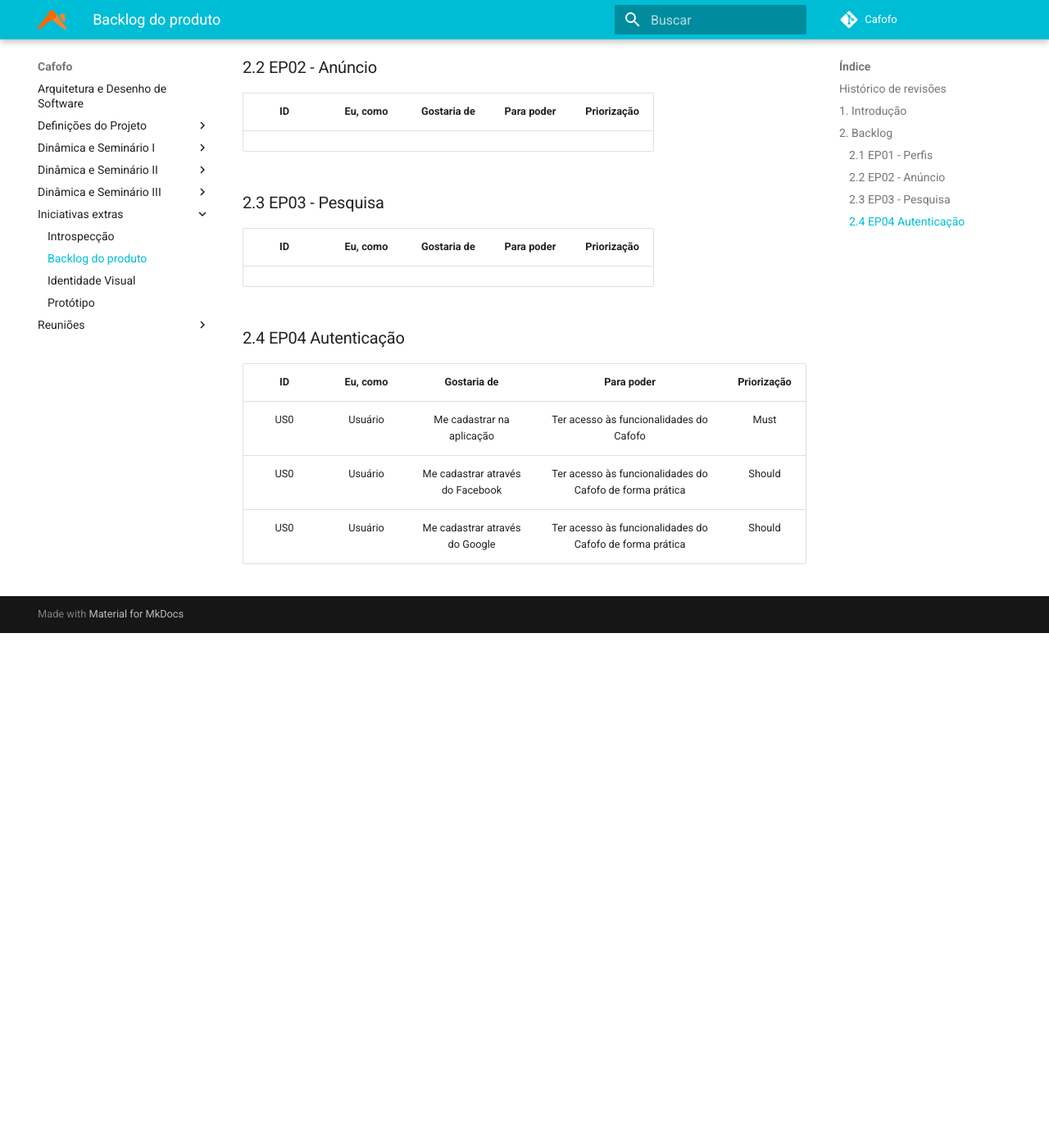
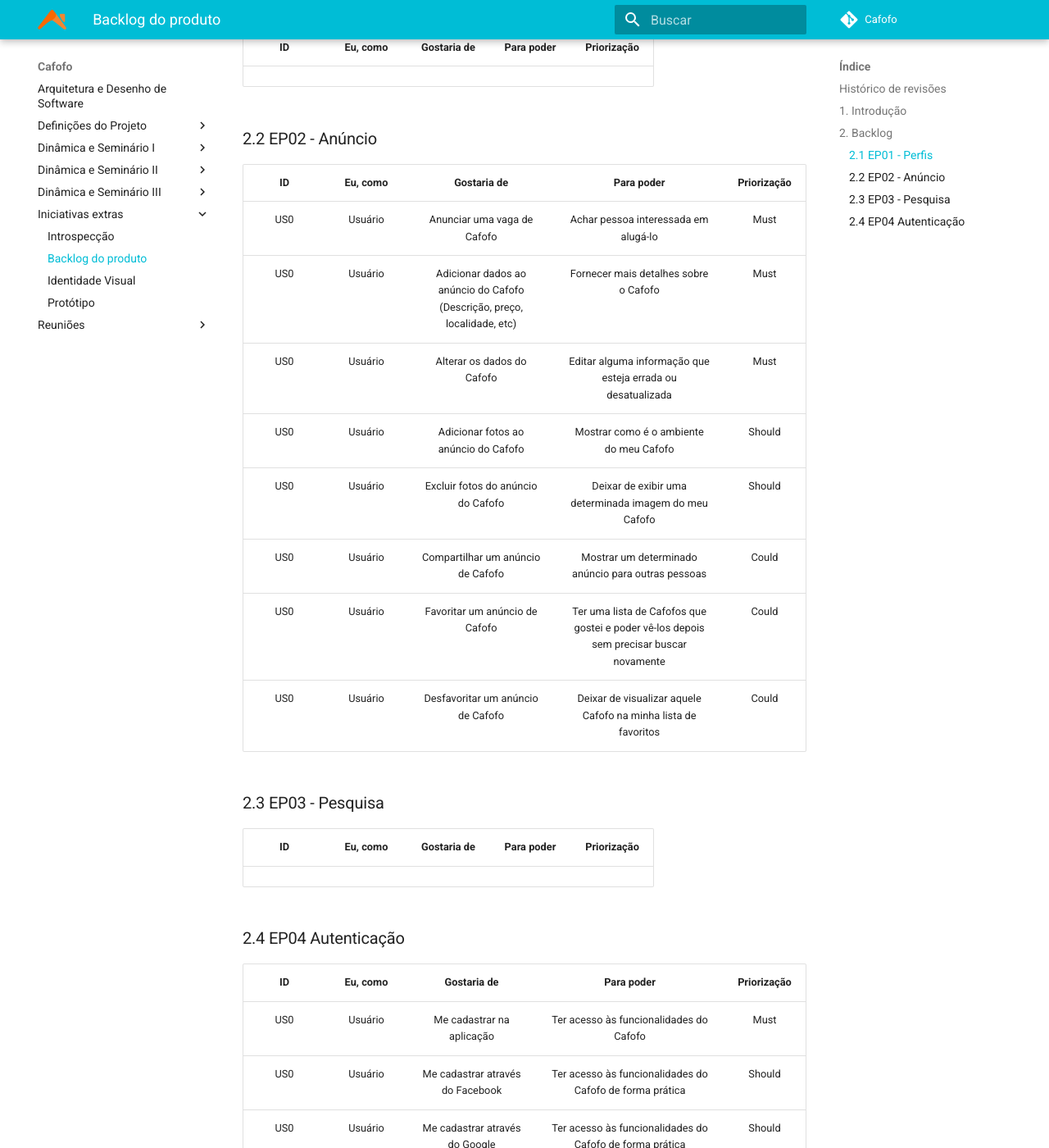
Before and after one commit to desenho-2019/Wiki, an MkDocs documentation site: the page built from docs/Iniciativas extras/backlog.md, in a window 1280 px wide and 1400 px high, scrolled down 711 px. Shown: the whole window at 82% size. Built offline with MkDocs 1.6.1 and Material for MkDocs 9.7.7, drawn with Linux system fonts in a browser that asks for light colours; before the commit the page ends 1483 px from its top, so only the background shows below that; some of the changed text lies outside the part shown.

Commit message:
Adicionando historias de usuario do EP02 - Anuncio
Co-authored-by: VictorRodriguesS0 <victorrsilva17@gmail.com>

```diff
--- a/docs/Iniciativas extras/backlog.md
+++ b/docs/Iniciativas extras/backlog.md
@@ -4,6 +4,7 @@
 |   Data   |  Versão  |        Descrição       |          Autor(es)          |
 |:--------:|:--------:|:----------------------:|:---------------------------:|
 |25/09/2019|0.1| Iniciando o documento e adicionando histórias de usuário|André Lucas|
+| 25/09/2019 | 0.2 | Adicionando histórias de usuário do EP02 | Weiller Fernandes |
 
 ## 1. Introdução
 
@@ -20,6 +21,14 @@
 
 | ID | Eu, como | Gostaria de | Para poder | Priorização |
 | :---: | :---: | :---: | :---: | :---: |
+| US0 | Usuário | Anunciar uma vaga de Cafofo | Achar pessoa interessada em alugá-lo | Must |
+| US0 | Usuário | Adicionar dados ao anúncio do Cafofo (Descrição, preço, localidade, etc) | Fornecer mais detalhes sobre o Cafofo | Must |
+| US0 | Usuário | Alterar os dados do Cafofo | Editar alguma informação que esteja errada ou desatualizada | Must |
+| US0 | Usuário | Adicionar fotos ao anúncio do Cafofo | Mostrar como é o ambiente do meu Cafofo | Should |
+| US0 | Usuário | Excluir fotos do anúncio do Cafofo | Deixar de exibir uma determinada imagem do meu Cafofo | Should |
+| US0 | Usuário | Compartilhar um anúncio de Cafofo | Mostrar um determinado anúncio para outras pessoas | Could |
+| US0 | Usuário | Favoritar um anúncio de Cafofo | Ter uma lista de Cafofos que gostei e poder vê-los depois sem precisar buscar novamente | Could |
+| US0 | Usuário | Desfavoritar um anúncio de Cafofo | Deixar de visualizar aquele Cafofo na minha lista de favoritos | Could |
 
 ### 2.3 EP03 - Pesquisa
 
```
